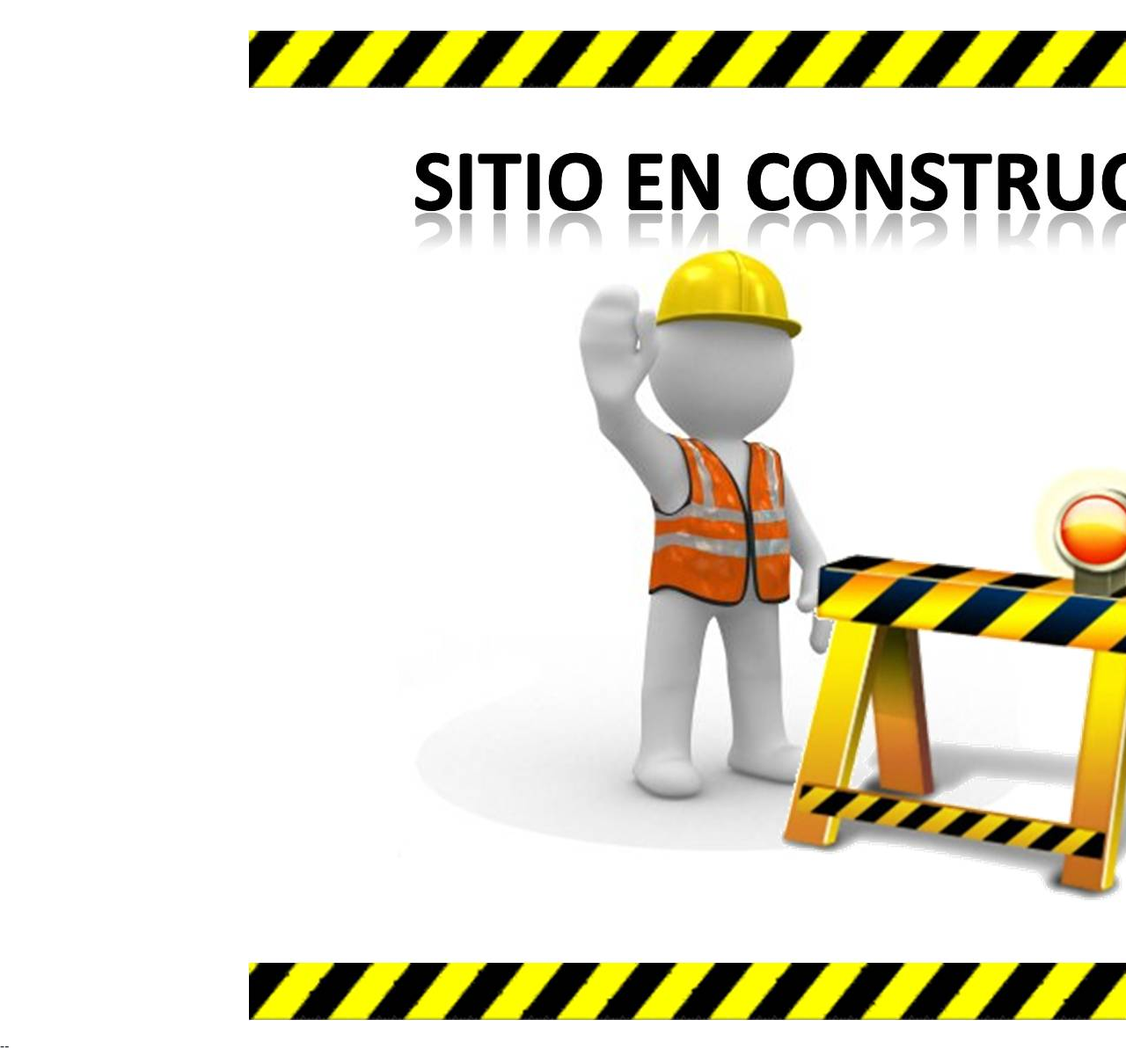
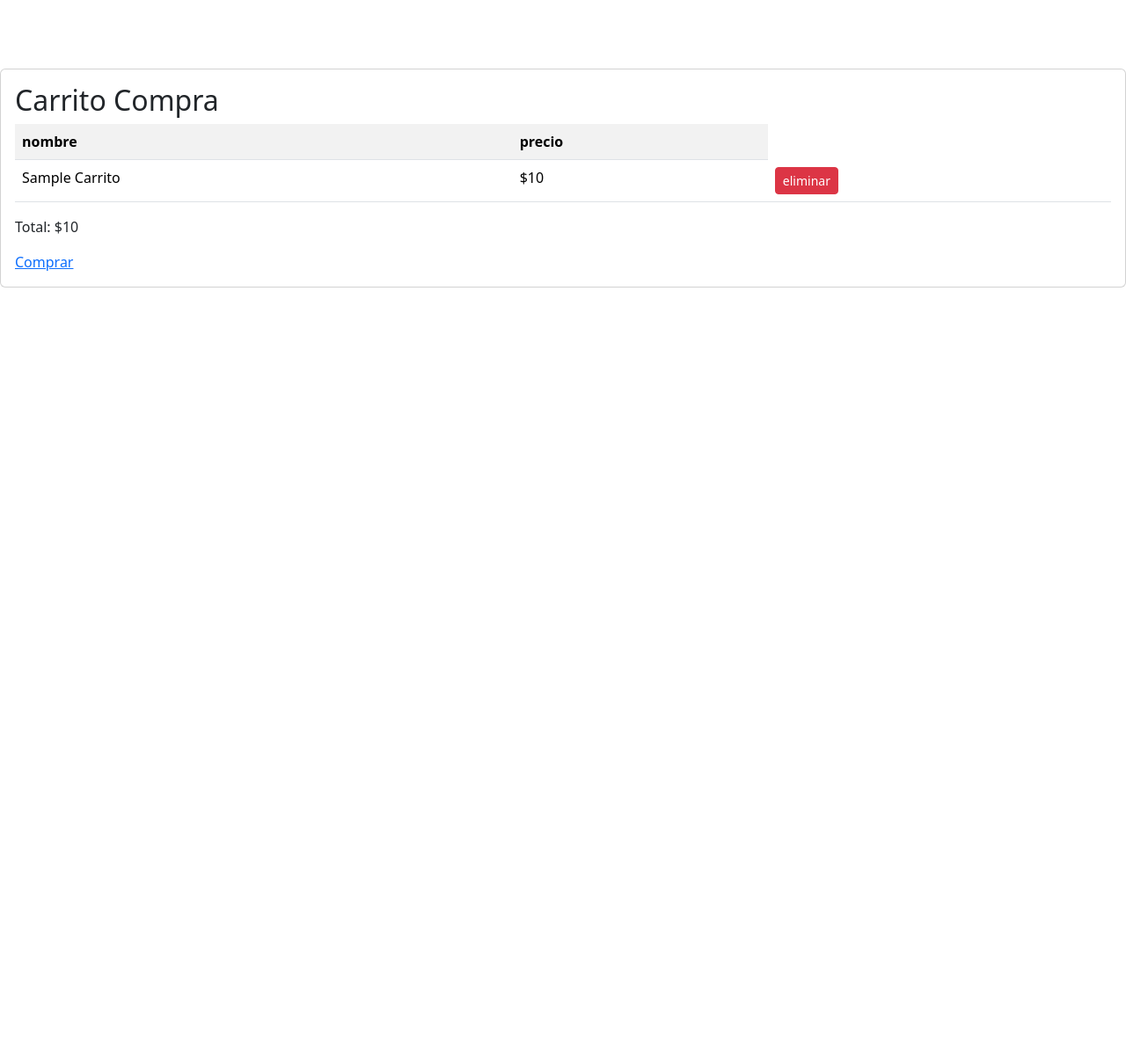
Before and after one commit to MrNako1/OniStoreweb, a Django app: page /carrito/ in a window 1280 px wide; the page is wider, and only the part inside the window is pictured. Shown: the part 66-1267 px from the top of that part at 88% size. After the commit the page ends 393 px from the top of that part, so only its background shows below. Run offline with Django 4.2, Linux system fonts and the light colour scheme; tables that the repository leaves empty hold one stand-in row (values such as "Sample post"); some libraries are stand-ins or nearby versions.

Commit message:
carrito compra

```diff
--- a/store02/app/admin.py
+++ b/store02/app/admin.py
@@ -1,7 +1,8 @@
 from django.contrib import admin
-from .models import Marca, Productos, Contacto
+from .models import Marca, Productos, Contacto,Carrito
 
 # Register your models here.
 admin.site.register(Marca)
 admin.site.register(Productos)
 admin.site.register(Contacto)
+admin.site.register(Carrito)
--- a/store02/app/models.py
+++ b/store02/app/models.py
@@ -28,3 +28,10 @@ class Contacto (models.Model):
 
     def __str__(self):
         return self.correo
+
+class Carrito(models.Model):
+    nombre = models.CharField(max_length=50)
+    precio = models.IntegerField()
+
+    def __str__(self):
+        return self.nombre
--- a/store02/app/templates/app/carrito.html
+++ b/store02/app/templates/app/carrito.html
@@ -1,23 +1,39 @@
 {% extends 'app/base.html' %}
-<link href="https://cdn.jsdelivr.net/npm/bootstrap@5.3.0-alpha2/dist/css/bootstrap.min.css" rel="stylesheet" integrity="sha384-aFq/bzH65dt+w6FI2ooMVUpc+21e0SRygnTpmBvdBgSdnuTN7QbdgL+OapgHtvPp" crossorigin="anonymous">
-<script src="https://cdn.jsdelivr.net/npm/bootstrap@5.3.0-alpha2/dist/js/bootstrap.bundle.min.js" integrity="sha384-qKXV1j0HvMUeCBQ+QVp7JcfGl760yU08IQ+GpUo5hlbpg51QRiuqHAJz8+BrxE/N" crossorigin="anonymous"></script>
+{% block content %}
+{% load humanize %}
+<br>
+<br>
+<br>
+<br>
+<br>
+<br>
+<div class="card">
+    <div class="card-body">
+        <h2>Carrito Compra</h2>
+        <table class='table table-striped table-hover table-responsive-sm'>
+            <tr>
+                <th>nombre</th>
+                <th>precio</th>
 
+            </tr>
 
-{% block content %}
-    {% load static %}
-    <link rel="stylesheet" href="{% static 'app/Css/carrito.css' %}">
+            {% for p in productos %}
+            <tr>
+                <td>{{ p.nombre | title }}</td>
+                <td>${{ p.precio | intcomma }}</td>
 
+                </td>
+                <td>
+                    <a href="{% url 'eliminar_producto_carrito' p.id %}" class="btn btn-danger btn-sm">eliminar</a>
 
+                </td>
+            </tr>
+            {%endfor%}
+        </table>
+        <p>Total: ${{total|intcomma}}</p>
+        <a href="{% url 'limpiar_carrito' %}"<div>Comprar</div></a>
 
-    <div class="container">
-        <div class="row">
-            <div class="col-md">
-                <div class="item">
-                    <figure>
-                        <img src="{% static 'app/imagen/SITIO-EN-CONSTRUCCION.jpg' %}" alt="foto">
-                    </figure>
-                </div>
-            </div>
-        </div>
+        {% endblock %}
+
     </div>
---{% endblock %}--------------------
+</div>
--- a/store02/app/urls.py
+++ b/store02/app/urls.py
@@ -1,5 +1,20 @@
 from django.urls import path
-from .views import home,productos,carrito,ultimouser,iniciosesion,registro,agregar_producto,prueba,listar_productos,modificar_producto, eliminar_producto
+from .views import (
+    home,
+    productos,
+    carrito,
+    ultimouser,
+    iniciosesion,
+    registro,
+    agregar_producto,
+    prueba,
+    listar_productos,
+    modificar_producto,
+    eliminar_producto,
+    agregar_carrito,
+    eliminar_producto_carrito,
+    limpiar_carrito,
+    )
 
 urlpatterns = [
     path('', home, name="home"),
@@ -12,5 +27,8 @@ urlpatterns = [
     path('prueba/',prueba, name = "prueba"),
     path('listar-productos/',listar_productos, name = "listar_productos"),
     path('modificar-producto/<id>/', modificar_producto, name="modificar_producto"),
-    path('eliminar-producto/<id>/', eliminar_producto, name="eliminar_producto")
+    path('eliminar-producto/<id>/', eliminar_producto, name="eliminar_producto"),
+    path('eliminar-producto-carrito/<id>/', eliminar_producto_carrito, name="eliminar_producto_carrito"),
+    path('agregar_carrito/', agregar_carrito, name='agregar_carrito'),
+    path('limpiar_carrito/', limpiar_carrito, name='limpiar_carrito')
 ]
--- a/store02/app/views.py
+++ b/store02/app/views.py
@@ -1,6 +1,6 @@
 from django.shortcuts import render, redirect, get_object_or_404
-from .models import Productos
-from .forms import ContactoForm, ProductoForm
+from .models import Productos, Carrito
+from .forms import ContactoForm, ProductoForm, AgregarCarrito
 from django.contrib import messages
 
 
@@ -17,7 +17,14 @@ def productos(request):
     return render(request,'app/productos.html',data)
 
 def carrito(request):
-    return render(request,'app/carrito.html')
+    productos = Carrito.objects.all()
+    precios = Carrito.objects.values_list('precio', flat=True)
+    total_sum=sum(precios)
+    data = {
+        'productos' : productos,
+        'total': total_sum
+        }
+    return render(request,'app/carrito.html',data)
 
 def registro(request):
     data ={
@@ -90,3 +97,27 @@ def eliminar_producto(request, id):
     messages.success(request, "eliminado correctamente")
 
     return redirect(to="listar_productos")
+
+def agregar_carrito(request):
+    if request.method == 'POST':
+        nombre = request.POST.get('nombre')
+        precio = request.POST.get('precio')
+
+        my_instance = Carrito(
+            nombre=nombre,
+            precio=precio,
+        )
+        my_instance.save()
+        return redirect('/carrito/')
+    return render(request, 'app\carrito.html')
+def eliminar_producto_carrito(request, id):
+    producto = get_object_or_404(Carrito, id=id)
+    producto.delete()
+    messages.success(request, "Eliminado Correctamente")
+    return redirect(to='carrito')
+
+def limpiar_carrito(request):
+    Carrito.objects.all().delete()
+    messages.success(request, "Compra exitosa, Muchas Gracias! :)")
+    return redirect(to='carrito')
+#### ZZZZZZZZZZZZZ
```
Also changed, not shown: store02/app/forms.py (+8 -1 lines), store02/app/templates/app/productos.html (+10 -4 lines), store02/app/migrations/0007_carrito.py (added), store02/db.sqlite3, 1 other file.
